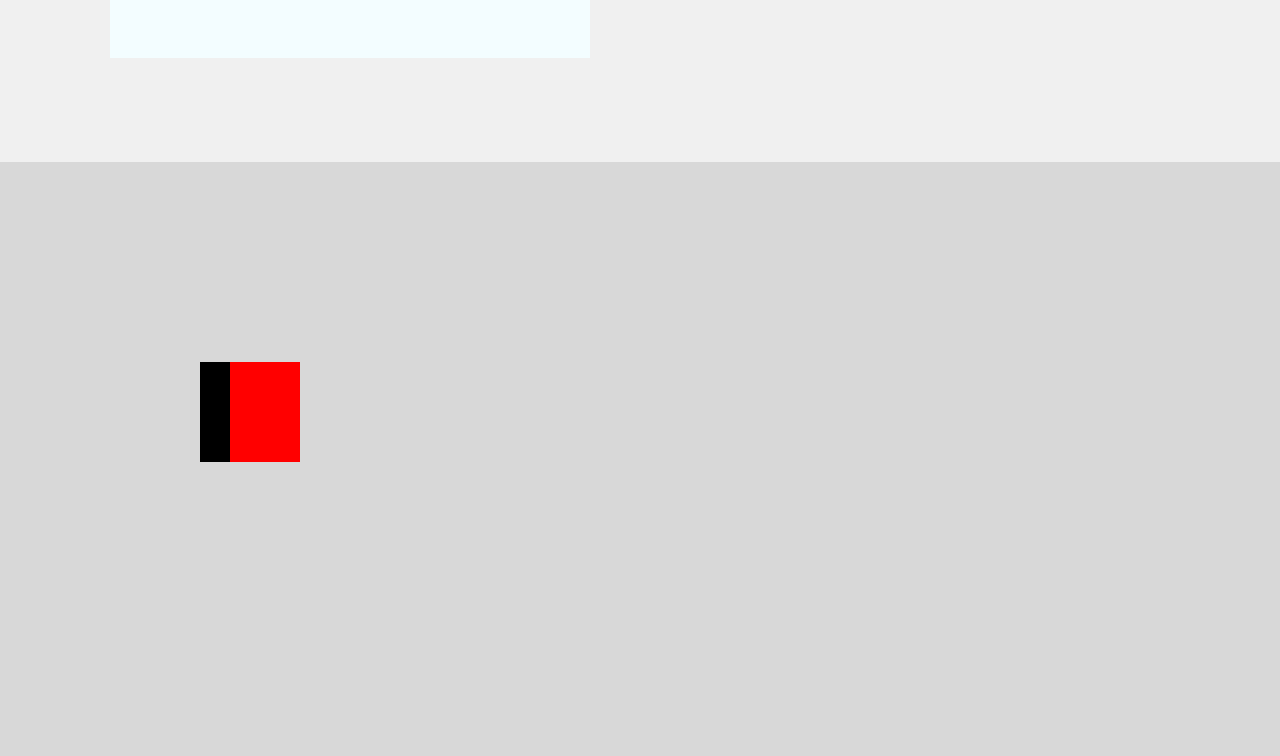
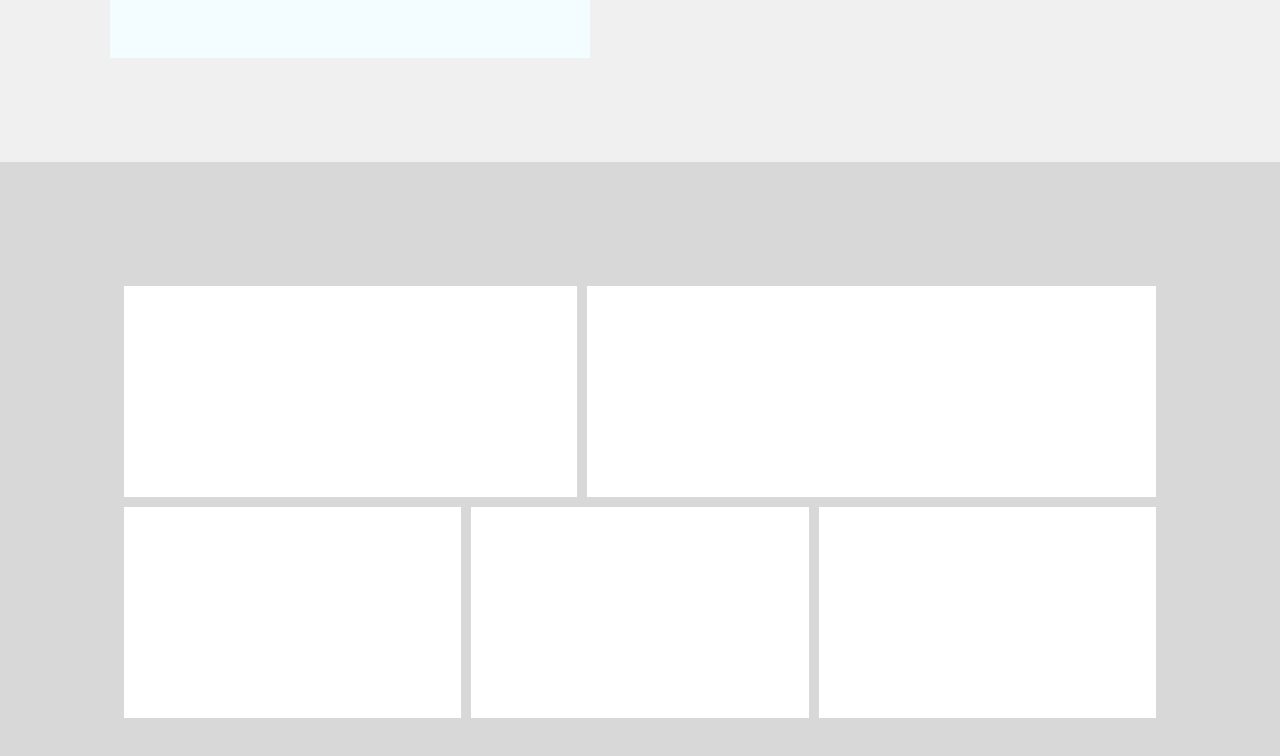
Before and after one commit to MCSmorenberg/personal-website, a website built with webpack: page index.html in a window 1280 px wide. Shown: the part 1198-1954 px from the top of the page. Built offline with nearby package versions, Linux system fonts and the light colour scheme; files whose address does not match are found by name.

Commit message:
Add the grid for projects

```diff
--- a/index.html
+++ b/index.html
@@ -27,13 +27,17 @@
       </div>
     </section>
 
-    <section class="block3">
-      <div class="row">
-        <div class="column1">
-        <!-- 50% width -->
+    <section class="projects">
+      <div class="grid">
+        <div class="grid__item grid__item--medium">
         </div>
-        <div class="column2">
-        <!-- 50% width -->
+        <div class="grid__item grid__item--large">
+        </div>
+        <div class="grid__item grid__item--small">
+        </div>
+        <div class="grid__item grid__item--small">
+        </div>
+        <div class="grid__item grid__item--small">
         </div>
       </div>
     </section>
--- a/src/sass/partials/_projects.scss
+++ b/src/sass/partials/_projects.scss
@@ -1,25 +1,38 @@
-.block3 {
+.projects {
   height: $page-height;
-  width: 100%;
+  // max-width: 100vw;
   background: #D8D8D8;
   display: flex;
 }
 
-.row {
-  display: flex;
-  margin: 200px;
-  justify-content: space-between;
-  flex-direction: row;
+.grid {
+  padding: 7.75rem;
+	width: 100%;
+	display: grid;
+	grid-gap: 10px;
+	grid-template-columns: repeat(9, 1fr);
+	grid-template-rows: repeat(2, 1fr);
 }
 
-.column1 {
-  width: 30px;
-  height: 100px;
-  background-color: black;
+.grid__item {
+	display: flex;
+	justify-content: center;
+	align-items: center;
+	padding: 2.125rem;
+	background-color: white;
+
+	&--small {
+		grid-column: span 3;
+		grid-row: span 1;
+	}
+
+	&--medium {
+		grid-column: span 4;
+		grid-row: span 1;
+	}
+
+	&--large {
+		grid-column: span 5;
+		grid-row: span 1;
+	}
 }
-
-.column2 {
-  width: 70px;
-  height: 100px;
-  background-color: red;
-}
```
